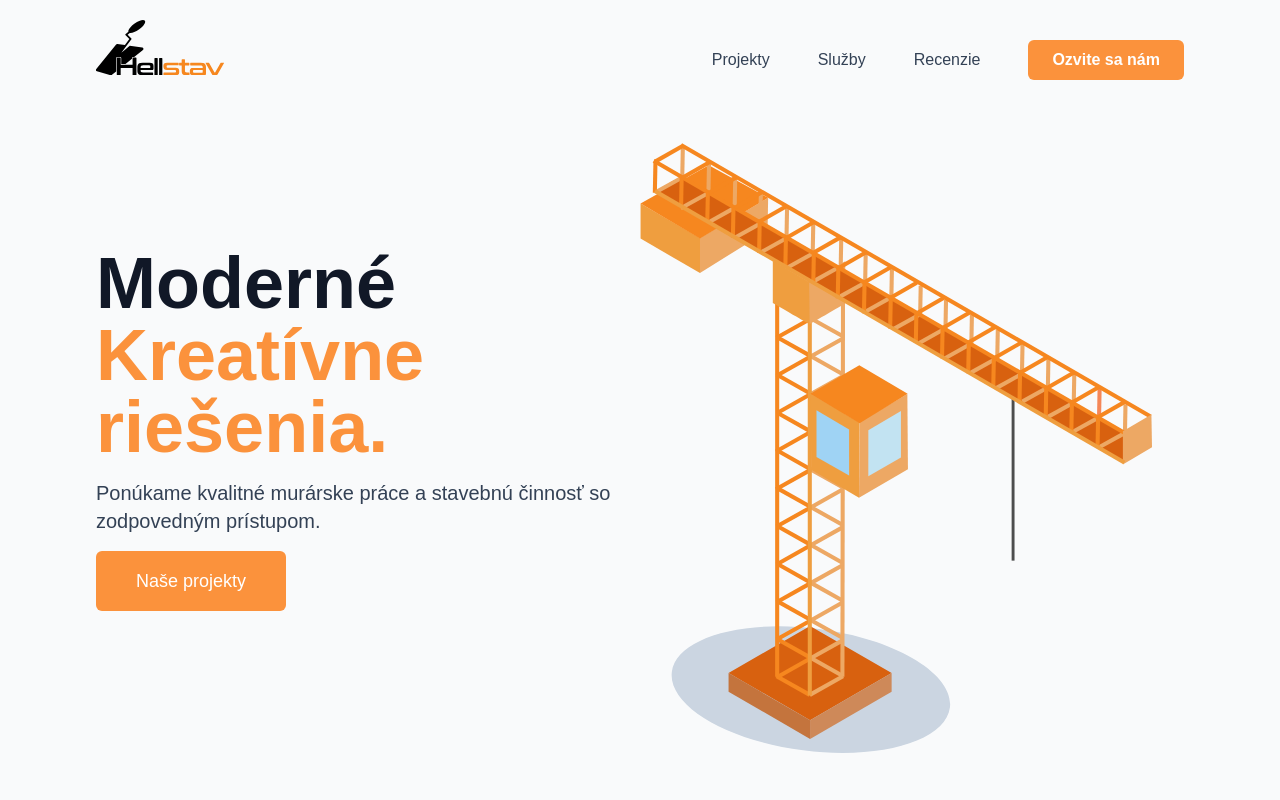
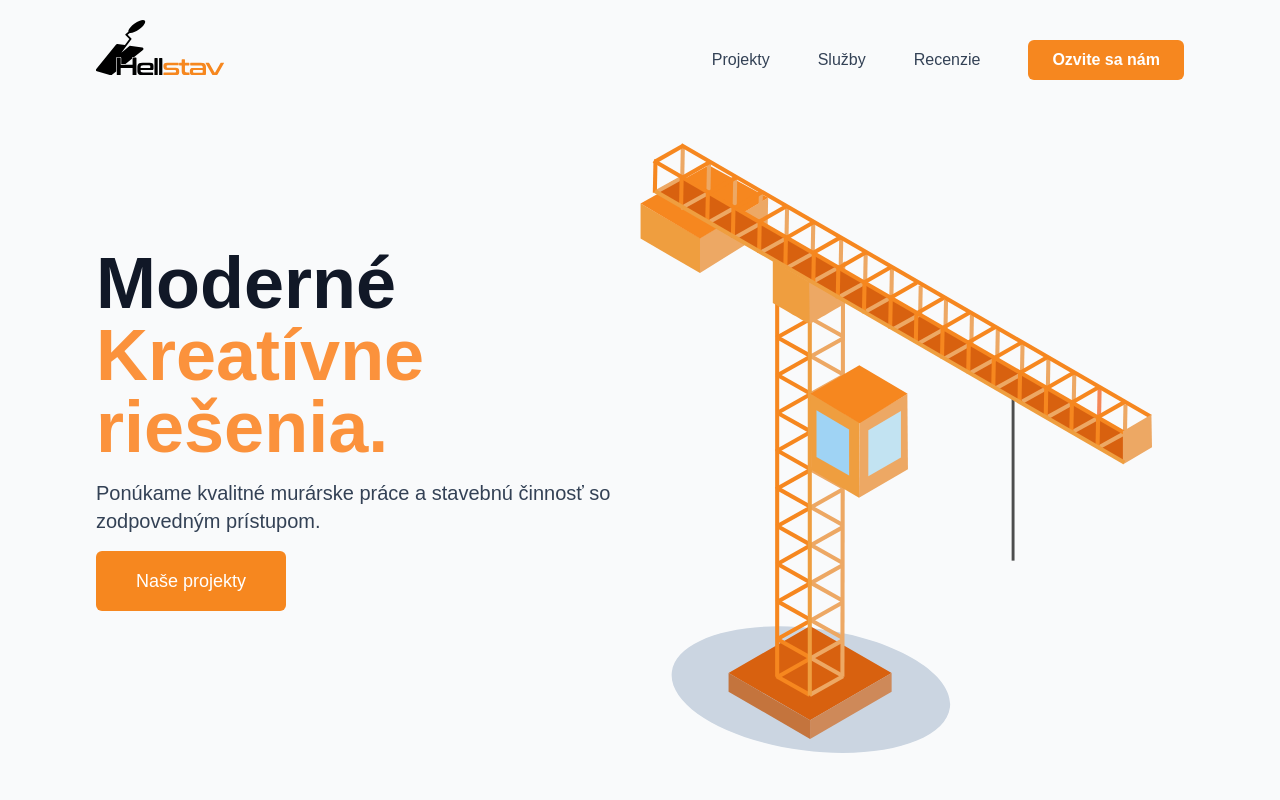
Before and after one commit to michaeldev5/hellstavsk, a Gatsby site: page / in a window 1280 px wide. Shown: the top 800 px of the page. Built offline with nearby package versions, Linux system fonts and the light colour scheme; Gatsby itself is replaced by a stand-in of ours.

Commit message:
Modify button bg color

```diff
--- a/src/components/Button.tsx
+++ b/src/components/Button.tsx
@@ -9,7 +9,7 @@ type Props = {
 const Button: FC<Props> = ({ label, Icon, href }) => (
   <a
     href={href}
-    className="flex sm:inline-flex bg-orange-400 hover:bg-orange-300 text-white font-bold py-2 px-4 items-center justify-center hover:cursor-pointer rounded-md"
+    className="flex sm:inline-flex bg-orang hover:bg-orange-300 text-white font-bold py-2 px-4 items-center justify-center hover:cursor-pointer rounded-md"
     target="_blank"
     rel="noreferrer"
   >
--- a/src/components/ContactForm.tsx
+++ b/src/components/ContactForm.tsx
@@ -102,7 +102,7 @@ const ContactForm = () => {
               required
             />
           </div>
-          <button className="text-white font-medium bg-orange-400 border-0 py-2 px-6 focus:outline-none hover:bg-orange-300 rounded-md text-base transition-colors">
+          <button className="text-white font-medium bg-orang border-0 py-2 px-6 focus:outline-none hover:bg-orange-300 rounded-md text-base transition-colors">
             Odoslať
           </button>
         </form>
--- a/src/components/Hero.tsx
+++ b/src/components/Hero.tsx
@@ -15,7 +15,7 @@ const Hero = () => (
         </h2>
         <a
           href="#posledne-projekty"
-          className="flex sm:inline-flex items-center justify-center px-8 py-3 rounded-md text-base font-medium text-white bg-orange-400 hover:bg-orange-300 md:py-4 md:text-lg md:px-10"
+          className="flex sm:inline-flex items-center justify-center px-8 py-3 rounded-md text-base font-medium text-white bg-orang hover:bg-orange-300 md:py-4 md:text-lg md:px-10"
         >
           Naše projekty
         </a>
--- a/src/components/Nav2.tsx
+++ b/src/components/Nav2.tsx
@@ -24,7 +24,7 @@ const Nav2: FC<Props> = ({ navigation }) => (
           </a>
         ))}
         <a href="#kontakt">
-          <button className="px-6 py-2 bg-orange-400 hover:bg-orange-500 transition-colors rounded-md text-white font-semibold">
+          <button className="px-6 py-2 bg-orang hover:bg-orange-500 transition-colors rounded-md text-white font-semibold">
             Ozvite sa nám
           </button>
         </a>
--- a/tailwind.config.js
+++ b/tailwind.config.js
@@ -13,6 +13,9 @@ module.exports = {
         "1/4": "25%",
         "1/2": "50%",
       },
+      colors: {
+        orang: '#F6871F'
+      }
     },
   },
 }
```
